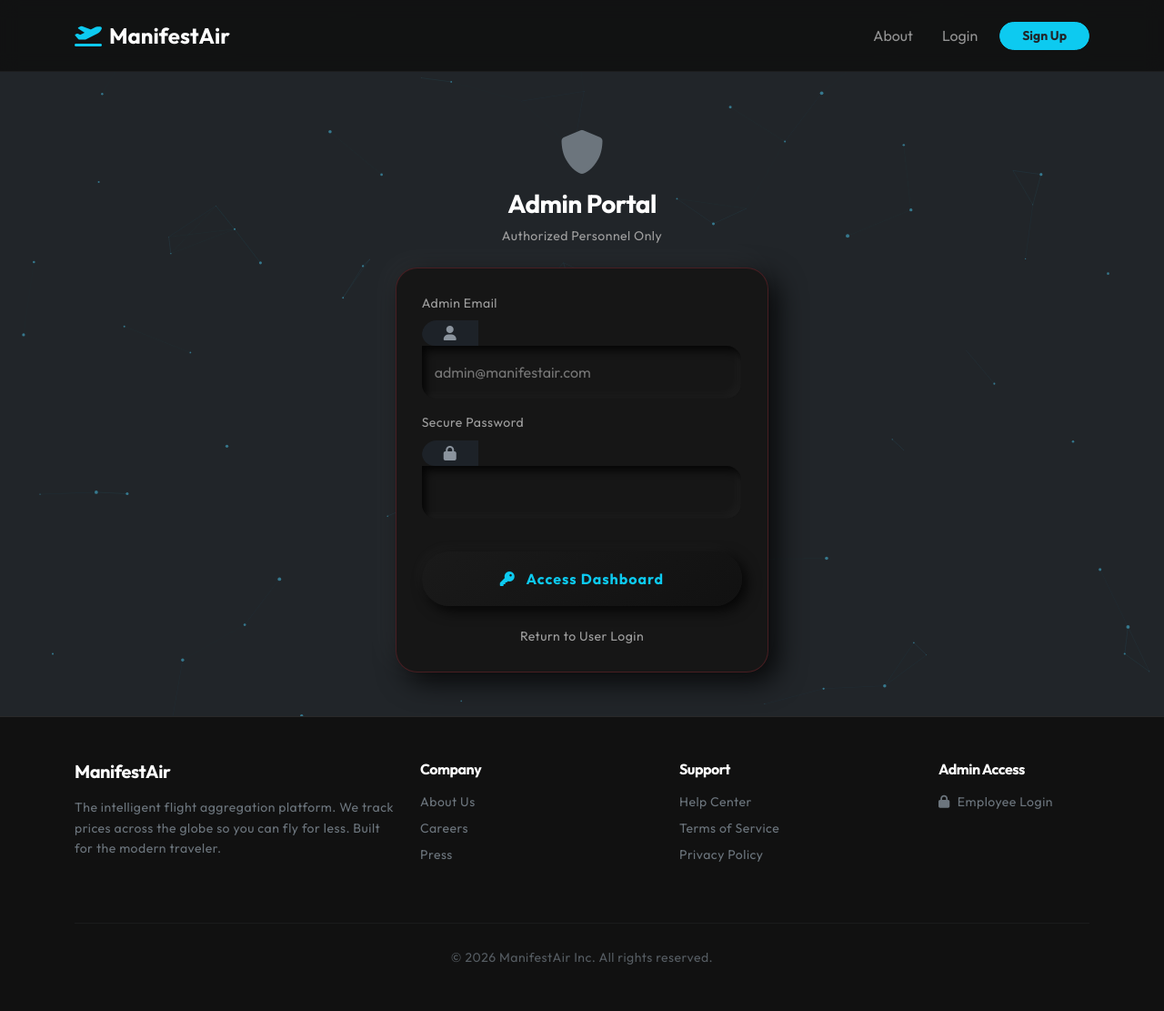
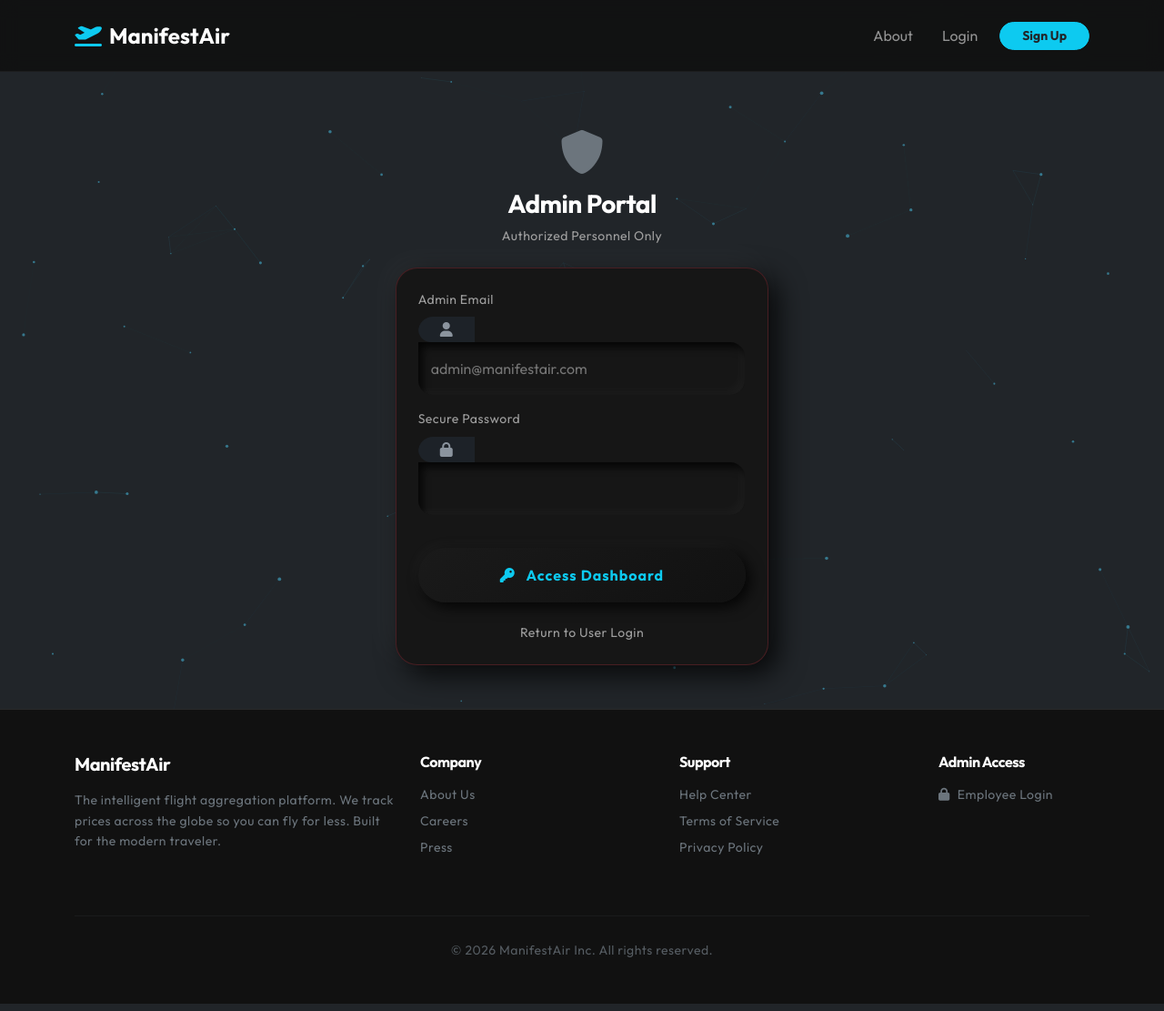
Before and after one commit to Meet1713/ManifestAir, a Flask app: page /auth/admin-login in a window 1280 px wide. Shown: the whole page at 91% size. Run offline with Flask 3, Linux system fonts and the light colour scheme; data that the repository does not hold is empty.

Commit message:
Fixing admin login page issue in admin_login.html

```diff
--- a/app/templates/auth/admin_login.html
+++ b/app/templates/auth/admin_login.html
@@ -9,7 +9,7 @@
             <p class="text-muted small">Authorized Personnel Only</p>
         </div>
 
-        <div class="neo-card border-danger border-opacity-25">
+        <div class="neo-card p-4 border-danger border-opacity-25">
             <form method="post">
                 <div class="mb-3">
                     <label class="form-label text-muted small">Admin Email</label>
```
